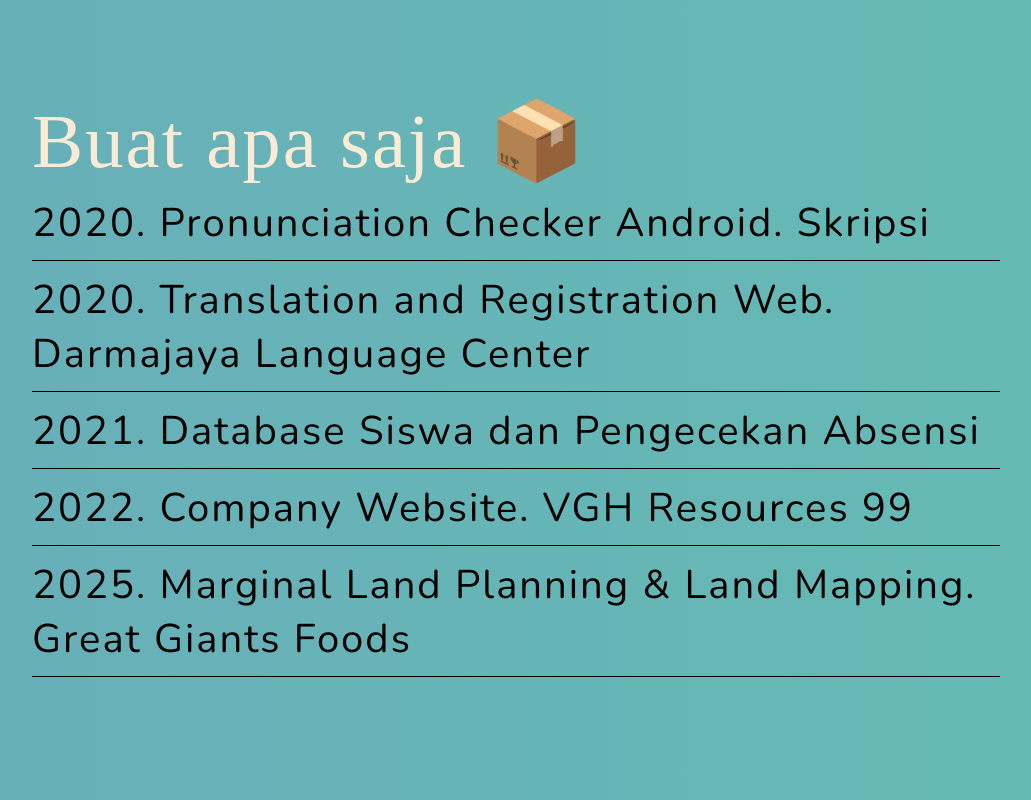
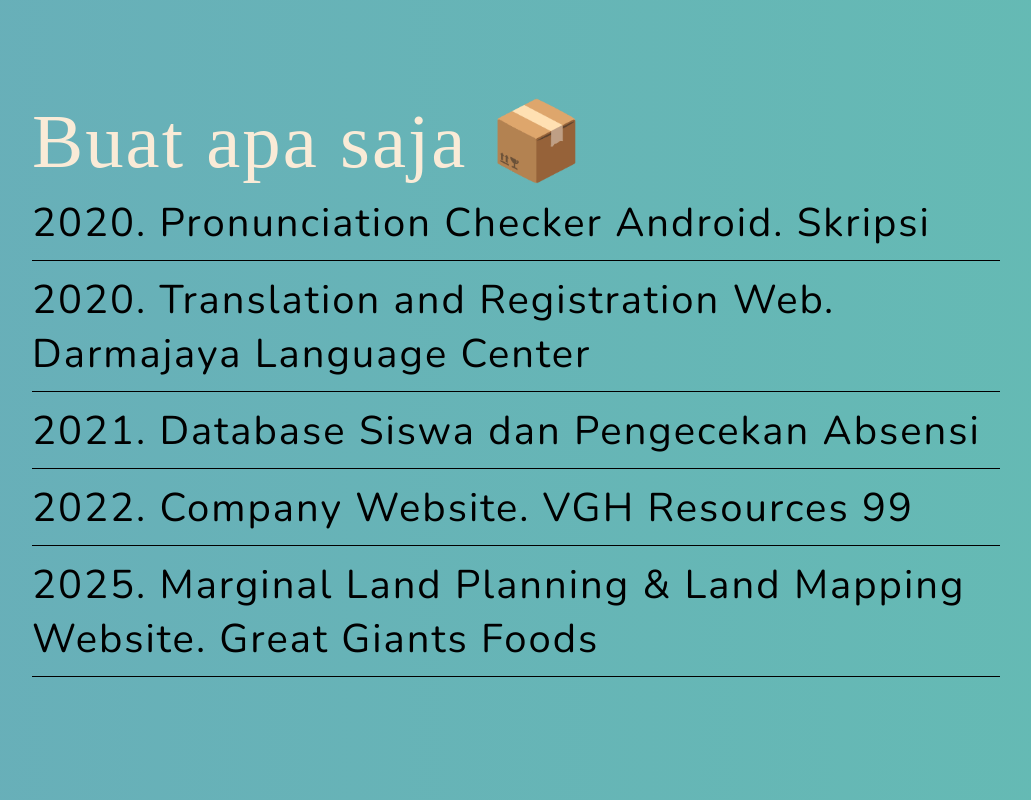
Before and after one commit to mfrizly/main, a plain HTML site: page index.html in a window 1280 px wide. Shown: the part 4816-5616 px from the top of the page, without its empty margins (124-1155 px from the left). Drawn offline with nearby package versions, Linux system fonts and the light colour scheme; a web font is replaced by a local one.

Commit message:
Update index.html

```diff
--- a/index.html
+++ b/index.html
@@ -124,7 +124,7 @@
             2022. Company Website. VGH Resources 99
           </div>
           <div class="underline">
-            2025. Marginal Land Planning & Land Mapping. Great Giants Foods
+            2025. Marginal Land Planning & Land Mapping Website. Great Giants Foods
           </div>
         </div>
       </div>
```
